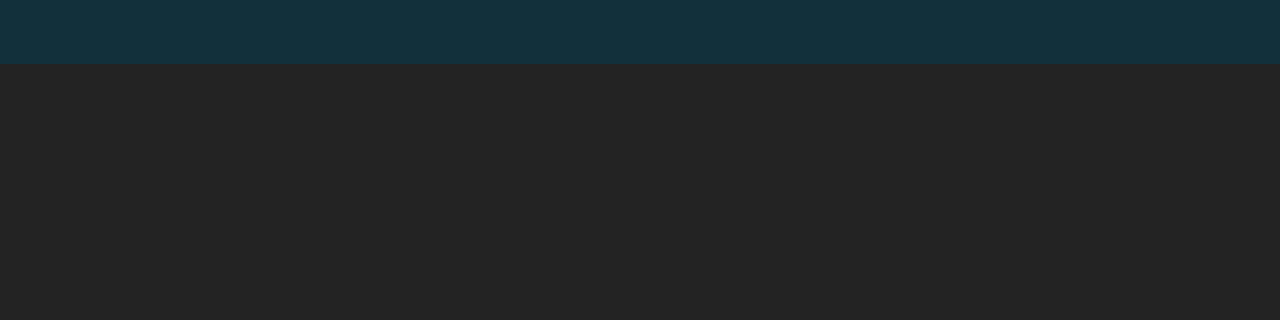
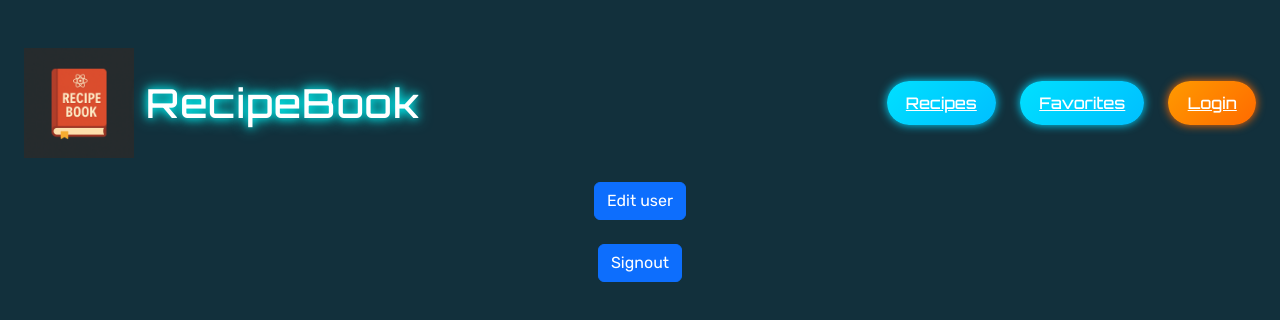
Before and after one commit to PaalBrugger/RecipeBook, a React (Vite) app in the folder ClientApp/: page /User in a window 1280 px wide. Before the commit this address had no page. Shown: the top 320 px of the page. Built offline with nearby package versions, Linux system fonts and the light colour scheme.

Commit message:
Refactoring

```diff
--- a/ClientApp/src/App.jsx
+++ b/ClientApp/src/App.jsx
@@ -11,6 +11,8 @@ import Recipes from "./pages/Recipes";
 import { AuthProvider } from "./services/AuthProvider";
 import { ToastContainer } from "react-toastify";
 import "react-toastify/dist/ReactToastify.css";
+import EditUser from "./pages/Edituser";
+import User from "./pages/User";
 
 function App() {
   return (
@@ -20,6 +22,8 @@ function App() {
           <Route index element={<Home />} />
           <Route path="Recipes" element={<Recipes />} />
           <Route path="Login" element={<Login />} />
+          <Route path="User" element={<User />} />
+          <Route path="EditUser" element={<EditUser />} />
           <Route path="Favorites" element={<Favorites />} />
           <Route path="Recipe/:id" element={<RecipeDetails />} />
         </Route>
--- /dev/null
+++ b/ClientApp/src/pages/EditUser.jsx
@@ -0,0 +1,9 @@
+function Edituser() {
+  return (
+    <div>
+      <h2>edit user</h2>
+    </div>
+  );
+}
+
+export default Edituser;
--- a/ClientApp/src/pages/Login.jsx
+++ b/ClientApp/src/pages/Login.jsx
@@ -1,6 +1,6 @@
 import { useState } from "react";
 import { useAuth } from "../services/AuthProvider";
-import { Navigate, useNavigate } from "react-router-dom";
+import { useNavigate } from "react-router-dom";
 import { toast } from "react-toastify";
 
 function Login() {
@@ -49,16 +49,8 @@ function Login() {
       toast.error(err.message);
     }
   }
-  async function handleLogout(e) {
-    e.preventDefault();
-    try {
-      await logout();
-      toast.info("Logged out");
-    } catch (err) {
-      alert(err.message);
-    }
-  }
-  return !isAuthenticated ? (
+
+  return (
     <div style={{ display: "flex", justifyContent: "center", gap: "2rem" }}>
       {/* Login box */}
       <div
@@ -165,12 +157,6 @@ function Login() {
         </form>
       </div>
     </div>
-  ) : (
-    <form onSubmit={handleLogout}>
-      <button type="submit" onSubmit={handleLogout} className="btn btn-primary">
-        Signout
-      </button>
-    </form>
   );
 }
 
--- /dev/null
+++ b/ClientApp/src/pages/User.jsx
@@ -0,0 +1,37 @@
+import { useAuth } from "../services/AuthProvider";
+import { Link, useNavigate } from "react-router-dom";
+import { toast } from "react-toastify";
+
+function User() {
+  const { logout } = useAuth();
+  const navigate = useNavigate();
+
+  async function handleLogout(e) {
+    e.preventDefault();
+    try {
+      await logout();
+      toast.info("Logged out");
+      navigate("/");
+    } catch (err) {
+      alert(err.message);
+    }
+  }
+  return (
+    <div>
+      <Link to="/EditUser" className="btn btn-primary">
+        Edit user
+      </Link>
+      <form onSubmit={handleLogout} className="pt-4">
+        <button
+          type="submit"
+          onSubmit={handleLogout}
+          className="btn btn-primary"
+        >
+          Signout
+        </button>
+      </form>
+    </div>
+  );
+}
+
+export default User;
```
